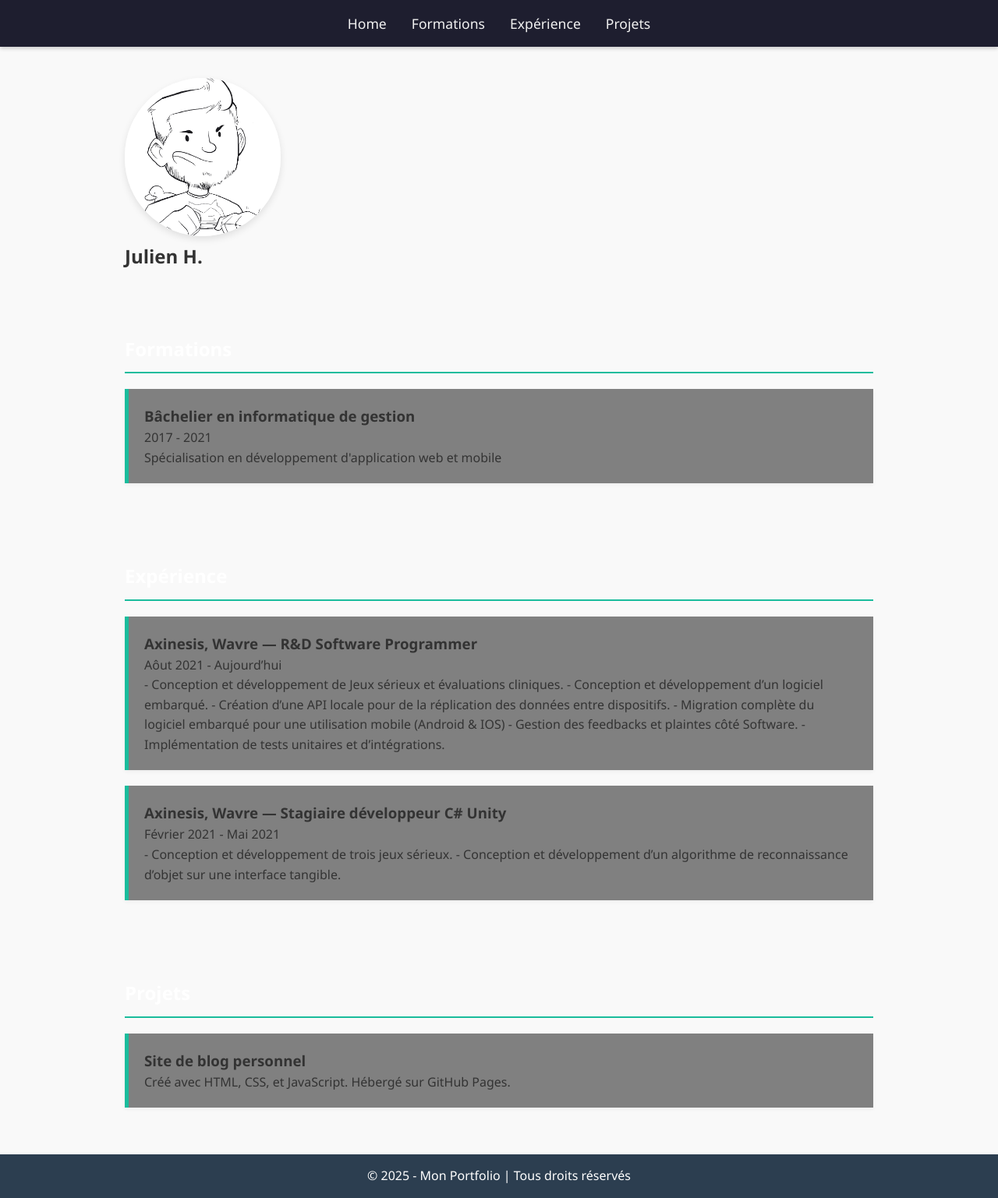
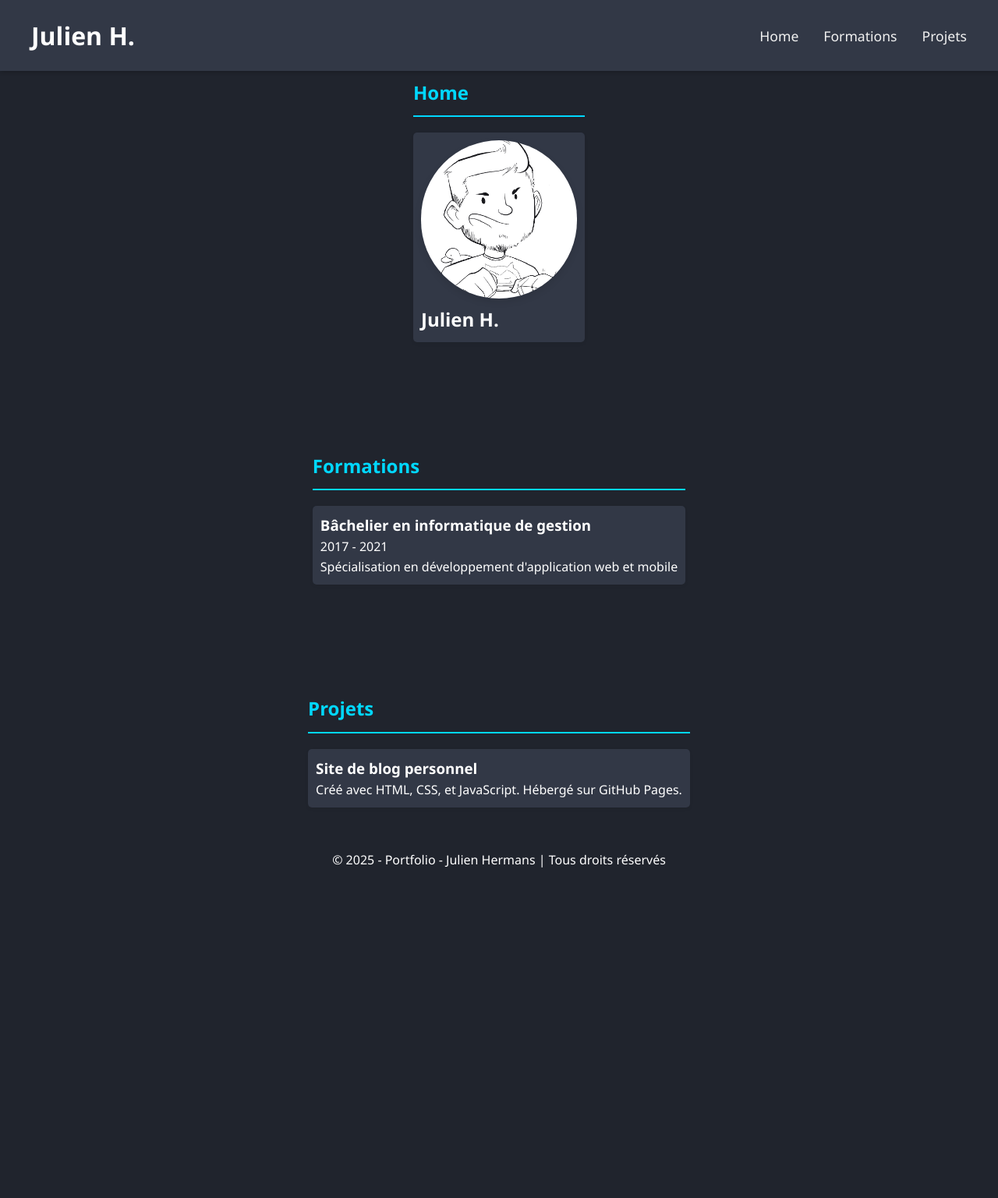
Before and after one commit to HermansJulien/HermansJulien.Github.io, a plain HTML site: page index.html in a window 1280 px wide. Shown: the whole page at 78% size. After the commit the page ends 1132 px from the top, so only its background shows below. Drawn offline with Linux system fonts and the light colour scheme.

Commit message:
Clear and harmonize
Nettoyage du code

```diff
--- a/index.html
+++ b/index.html
@@ -1,25 +1,29 @@
 <!DOCTYPE html>
 <html>
+
 <head>
   <meta charset="UTF-8">
-    <meta name="viewport"
-    content="widt=device-width, initial-scale=1.0">
+  <meta name="viewport" content="widt=device-width, initial-scale=1.0">
   <title>Portfolio - Julien Hermans</title>
   <link rel="stylesheet" href="style.css">
 </head>
+
 <body>
   <header>
+    <H1>Julien H.</H1>
     <nav>
       <a href="#home">Home</a>
       <a href="#formations">Formations</a>
-            <a href="#experience">Expérience</a>
       <a href="#projets">Projets</a>
     </nav>
   </header>
 
-<section id ="home">
+  <section id="home">
+    <h2>Home</h2>
+    <div class="item row">
       <img src="Images/ProfilPicture.png" alt="Photo de profil" class="photo">
       <h1>Julien H.</h1>
+    </div>
   </section>
   <section id="formations">
     <h2>Formations</h2>
@@ -27,33 +31,6 @@
       <h3>Bâchelier en informatique de gestion</h3>
       <p>2017 - 2021</p>
       <p>Spécialisation en développement d'application web et mobile</p>
-    </div>
-
-  </section>
-
-  <section id="experience">
-    <h2>Expérience</h2>
-    <div class="item">
-      <h3><b>Axinesis, Wavre</b> — R&D Software Programmer</h3>
-      <p>Aôut 2021 - Aujourd’hui</p>
-      <p>
-        - Conception et développement de Jeux sérieux et évaluations cliniques.
-        - Conception et développement d’un logiciel embarqué.
-        - Création d’une API locale pour de la réplication des données entre dispositifs.
-        - Migration complète du logiciel embarqué pour une utilisation mobile (Android & IOS)
-        - Gestion des feedbacks et plaintes côté Software.
-        - Implémentation de tests unitaires et d’intégrations.
-    </p>
-
-    </div>
-    <div class="item">
-      <h3><b>Axinesis, Wavre</b> — Stagiaire développeur C# Unity</h3>
-      <p>Février 2021 - Mai 2021</p>
-       <p>
-        - Conception et développement de trois jeux sérieux.
-        - Conception et développement d’un algorithme de reconnaissance d’objet sur une interface tangible.
-      </p>
-    </div>
   </section>
 
   <section id="projets">
@@ -65,8 +42,11 @@
   </section>
 
   <footer>
-    &copy; 2025 - Mon Portfolio | Tous droits réservés
+    &copy; 2025 - Portfolio - Julien Hermans | Tous droits réservés
   </footer>
 
+  <script src="script.js"></script>
+
 </body>
+
 </html>
--- /dev/null
+++ b/script.js
@@ -0,0 +1,14 @@
+var acc = document.getElementsByClassName("accordion");
+var i;
+
+for (i = 0; i < acc.length; i++) {
+  acc[i].addEventListener("click", function() {
+    this.classList.toggle("active");
+    var panel = this.nextElementSibling;
+    if (panel.style.maxHeight) {
+      panel.style.maxHeight = null;
+    } else {
+      panel.style.maxHeight = panel.scrollHeight + "px";
+    }
+  });
+}
--- a/style.css
+++ b/style.css
@@ -4,49 +4,44 @@
   box-sizing: border-box;
 }
 
+body {
+  font-family: 'Segoe UI', sans-serif;
+  background-color: #20242D;
+  color: white;
+  line-height: 1.6;
+  display: flex;
+  flex-direction: column;
+}
+
 .photo {
   width: 200px;
   border-radius: 100px;
-    box-shadow: 0 4px 10px rgba(0,0,0,0.1);
+  box-shadow: 0 4px 10px rgba(0, 0, 0, 0.1);
 }
 
-    body {
-      font-family: 'Segoe UI', sans-serif;
-      background-color: #f9f9f9;
-      color: #333;
-      line-height: 1.6;
-    }
-
-    /* .header {
+header {
   position: fixed;
+  top: 0;
+  left: 0;
   width: 100%;
-      top:0;
-      right: 0;
+  background-color: #323846;
+  color: white;
   z-index: 1000;
   display: flex;
   align-items: center;
   justify-content: space-between;
-      padding: 2rem 5%;
-      background-color: #2c3e50;
-      color: white;
-      transition: all 0.5s ease;
-      gap: 20px;
-      padding: 15px 0;
-    } */
+  padding: 20px 40px;
+  box-shadow: 0 2px 5px rgba(0, 0, 0, 0.2);
+}
 
-    nav {
-      background-color: #1e1e2f; /* Couleur de fond */
-      padding: 1rem 2rem;
+header nav {
   display: flex;
   justify-content: center;
   gap: 2rem;
-      box-shadow: 0 2px 5px rgba(0, 0, 0, 0.2);
-      position: sticky;
-      top: 0;
-      z-index: 1000;
+  flex-wrap: wrap;
 }
 
-        nav a {
+header nav a {
   color: #f1f1f1;
   text-decoration: none;
   font-size: 1.1rem;
@@ -54,7 +49,7 @@
   transition: color 0.3s ease;
 }
 
-    nav a::after {
+header nav a::after {
   content: '';
   position: absolute;
   width: 0;
@@ -65,17 +60,16 @@
   transition: width 0.3s ease;
 }
 
-    nav a:hover {
+header nav a:hover {
   color: #00d8ff;
 }
 
-    nav a:hover::after {
+header nav a:hover::after {
   width: 100%;
 }
 
-    /* Responsive */
 @media (max-width: 600px) {
-      nav {
+  header nav {
     flex-direction: column;
     align-items: center;
     gap: 1rem;
@@ -83,28 +77,26 @@
 }
 
 section {
-      padding: 40px 20px;
-      max-width: 1000px;
+  padding: 100px 20px 40px;
   margin: auto;
 }
 
 section h2 {
-      border-bottom: 2px solid #1abc9c;
+  border-bottom: 2px solid #00d8ff;
   padding-bottom: 10px;
   margin-bottom: 20px;
-      color: white;
+  color: #00d8ff;
 }
 
 .item {
-      background: gray;
-      padding: 20px;
-      margin-bottom: 20px;
-      border-left: 5px solid #1abc9c;
-      box-shadow: 0 2px 5px rgba(0,0,0,0.05);
+  background: #323846;
+  padding: 10px;
+  box-shadow: 0 2px 5px rgba(0, 0, 0, 0.05);
+  border-radius: 5px;
+  margin-top: 20px;
 }
 
 footer {
-      background-color: #2c3e50;
   color: white;
   text-align: center;
   padding: 15px;
```
Also changed, not shown: 1 other file. Lines whose indentation alone changed are shown as unchanged.
